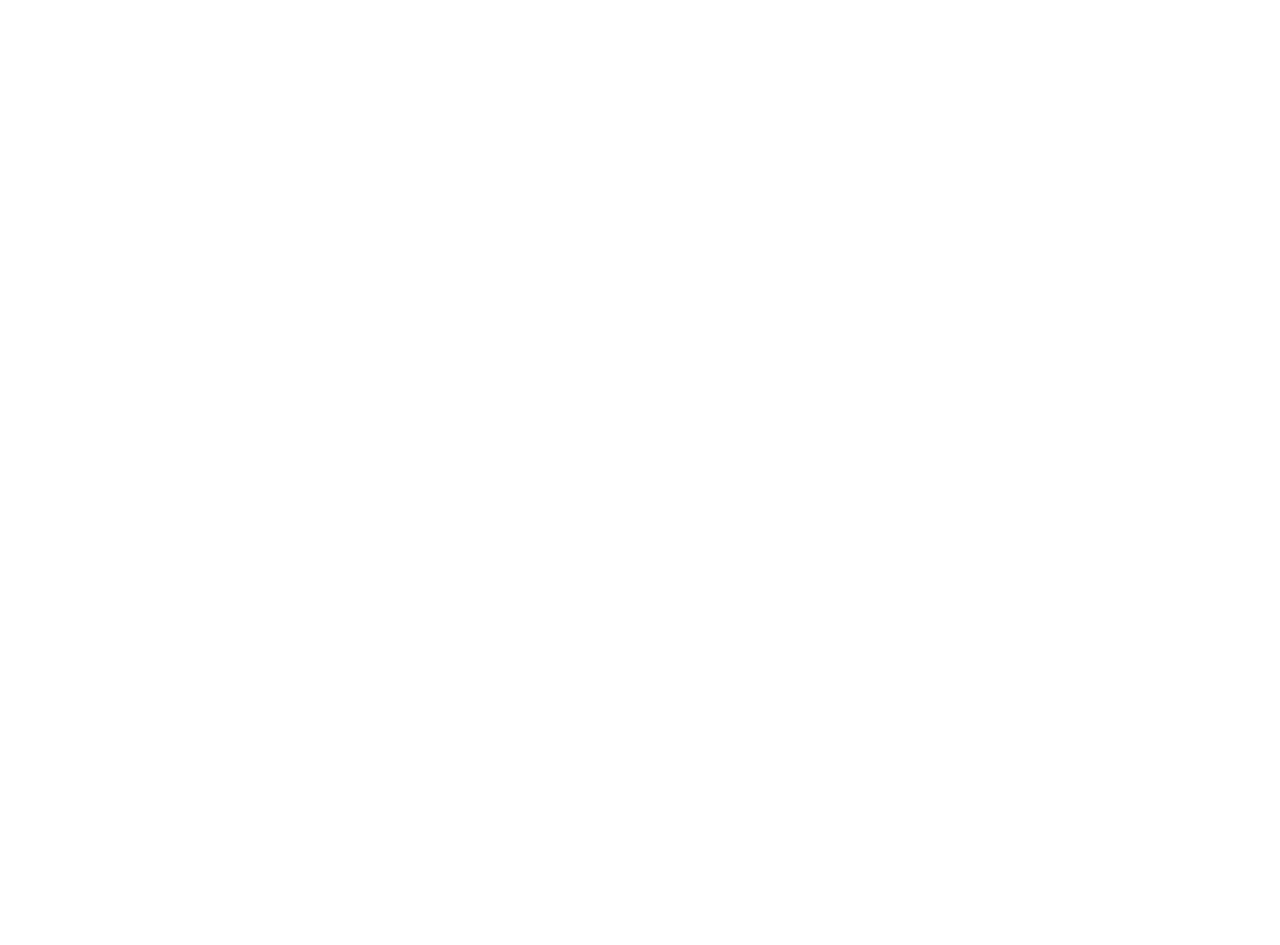
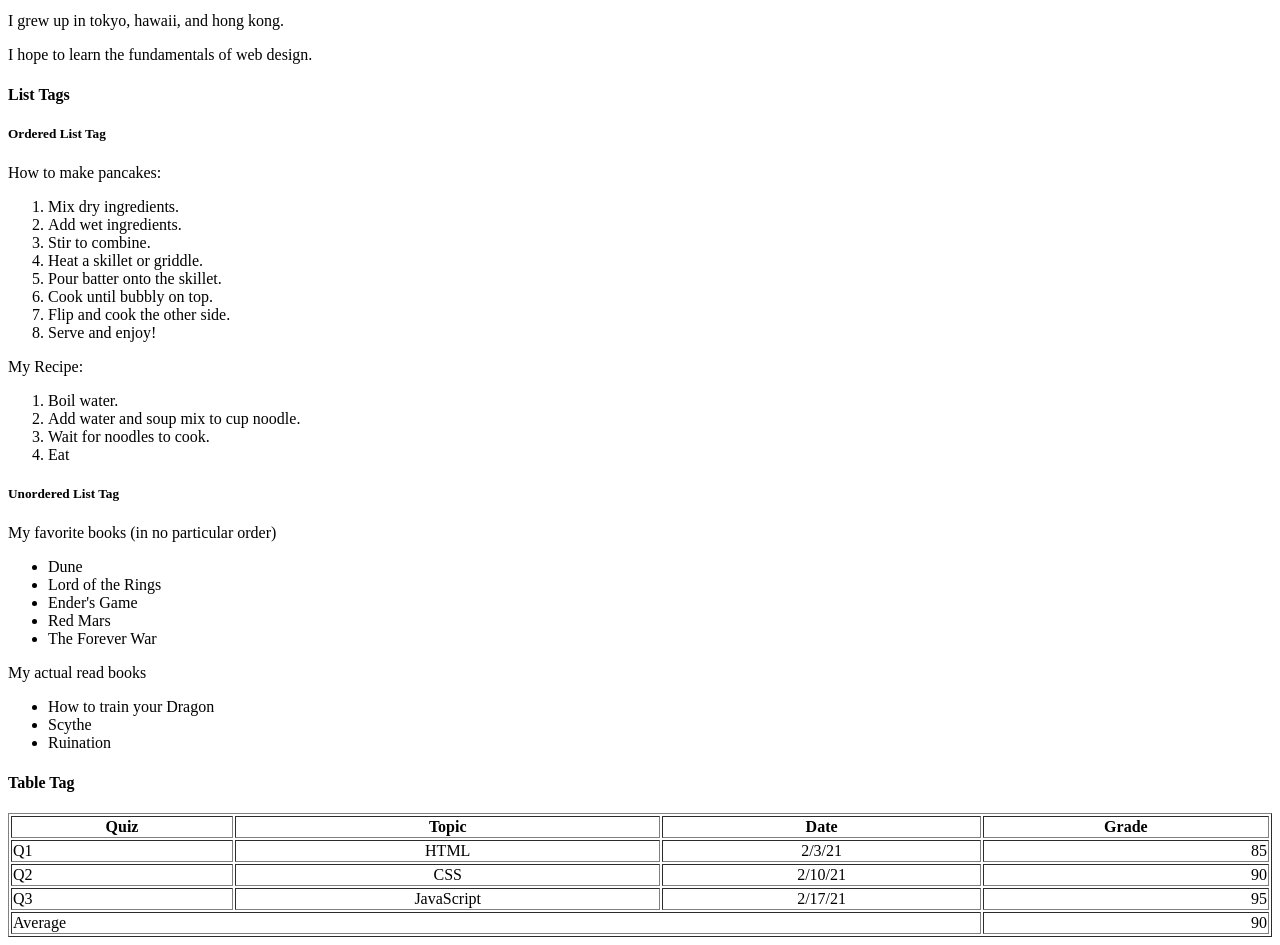
Before and after one commit to Jackerrigan/webdev-client, a Next.js app: page /labs/lab1 in a window 1280 px wide. Shown: the part 520-1465 px from the top of the page. Before the commit the page ends 800 px from the top, so only its background shows below. Built offline with nearby package versions, Linux system fonts and the light colour scheme.

Commit message:
1.3.4 List and Tables

```diff
--- /dev/null
+++ b/app/labs/lab1/ListTags.tsx
@@ -0,0 +1,41 @@
+export default function ListTags() {
+  return (
+    <div id="wd-lists">
+      <h4>List Tags</h4>
+      <h5>Ordered List Tag</h5>
+      How to make pancakes:
+      <ol id="wd-pancakes">
+        <li>Mix dry ingredients.</li>
+        <li>Add wet ingredients.</li>
+        <li>Stir to combine. </li>
+        <li>Heat a skillet or griddle.</li>
+        <li>Pour batter onto the skillet.</li>
+        <li>Cook until bubbly on top.</li>
+        <li>Flip and cook the other side.</li>
+        <li>Serve and enjoy!</li>
+      </ol>
+      My Recipe:
+      <ol id="wd-your-favorite-recipe">
+        <li>Boil water.</li>
+        <li>Add water and soup mix to cup noodle.</li>
+        <li>Wait for noodles to cook. </li>
+        <li>Eat</li>
+      </ol>
+      <h5>Unordered List Tag</h5>
+      My favorite books (in no particular order)
+      <ul id="wd-my-books">
+        <li>Dune</li>
+        <li>Lord of the Rings</li>
+        <li>Ender&apos;s Game</li>
+        <li>Red Mars</li>
+        <li>The Forever War</li>
+      </ul>
+      My actual read books
+      <ul id="wd-my-books">
+        <li>How to train your Dragon</li>
+        <li>Scythe</li>
+        <li>Ruination</li>
+      </ul>
+    </div>
+  );
+}
--- a/app/labs/lab1/ParagraphTag.tsx
+++ b/app/labs/lab1/ParagraphTag.tsx
@@ -22,6 +22,8 @@
         This is the third paragraph. Wrap each paragraph with the paragraph tag
         to tell browsers to render the gaps.
       </p>
+      <p id="wd-p-your-1">I grew up in tokyo, hawaii, and hong kong.</p>
+      <p id="wd-p-your-2">I hope to learn the fundamentals of web design.</p>
     </div>
   );
 }
--- /dev/null
+++ b/app/labs/lab1/Tables.tsx
@@ -0,0 +1,43 @@
+export default function Tables() {
+  return (
+    <div id="wd-tables">
+      <h4>Table Tag</h4>
+      <table border={1} width="100%">
+        <thead>
+          <tr>
+            <th>Quiz</th>
+            <th align="center">Topic</th>
+            <th align="center">Date</th>
+            <th>Grade</th>
+          </tr>
+        </thead>
+        <tbody>
+          <tr>
+            <td>Q1</td>
+            <td align="center">HTML</td>
+            <td align="center">2/3/21</td>
+            <td align="right">85</td>
+          </tr>
+          <tr>
+            <td>Q2</td>
+            <td align="center">CSS</td>
+            <td align="center">2/10/21</td>
+            <td align="right">90</td>
+          </tr>
+          <tr>
+            <td>Q3</td>
+            <td align="center">JavaScript</td>
+            <td align="center">2/17/21</td>
+            <td align="right">95</td>
+          </tr>
+        </tbody>
+        <tfoot>
+          <tr>
+            <td colSpan={3}>Average</td>
+            <td align="right">90</td>
+          </tr>
+        </tfoot>
+      </table>
+    </div>
+  );
+}
--- a/app/labs/lab1/page.tsx
+++ b/app/labs/lab1/page.tsx
@@ -1,5 +1,7 @@
 import HeadingTags from "./HeadingTags";
+import ListTags from "./ListTags";
 import ParagraphTag from "./ParagraphTag";
+import Tables from "./Tables";
 
 export default function Lab1() {
   return (
@@ -8,6 +10,9 @@
       <h3>HTML Examples</h3>
       <HeadingTags />
       <ParagraphTag />
+      <ListTags />
+      <Tables />
+
       {/* do the next exercise here */}
     </div>
   );
```
